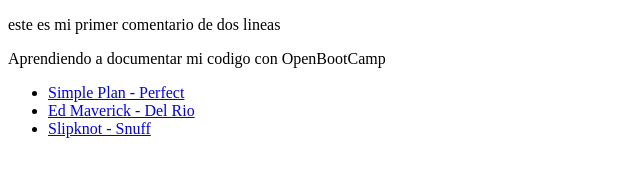
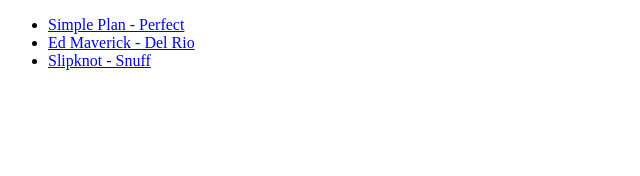
Before and after one commit to eskaider/proyectos-OpenBootcamp, a plain HTML site: page index.html in a window 1280 px wide. Shown: the whole page, without its empty margins (0-640 px from the left). Drawn offline with Linux system fonts and the light colour scheme.

Commit message:
Update index.html

```diff
--- a/index.html
+++ b/index.html
@@ -4,8 +4,10 @@
         <title>Ejercicio de Introducción a HTML en OpenBootcamp</title>
     </head>
     <body>
-        <p>este es mi primer comentario de dos lineas</p>
-        <p>Aprendiendo a documentar mi codigo con OpenBootCamp</p>
+        <!--
+            Este es mi primer comentario de dos lineas
+            Aprendiendo a documentar mi código con OpenBootcamp
+        -->
         <ul>
             <li><a href="https://youtu.be/RUi54JTgL5s">Simple Plan - Perfect</a></li>
             <li><a href="https://youtu.be/DLh9mnfZvc0">Ed Maverick - Del Rio</a></li>
```
